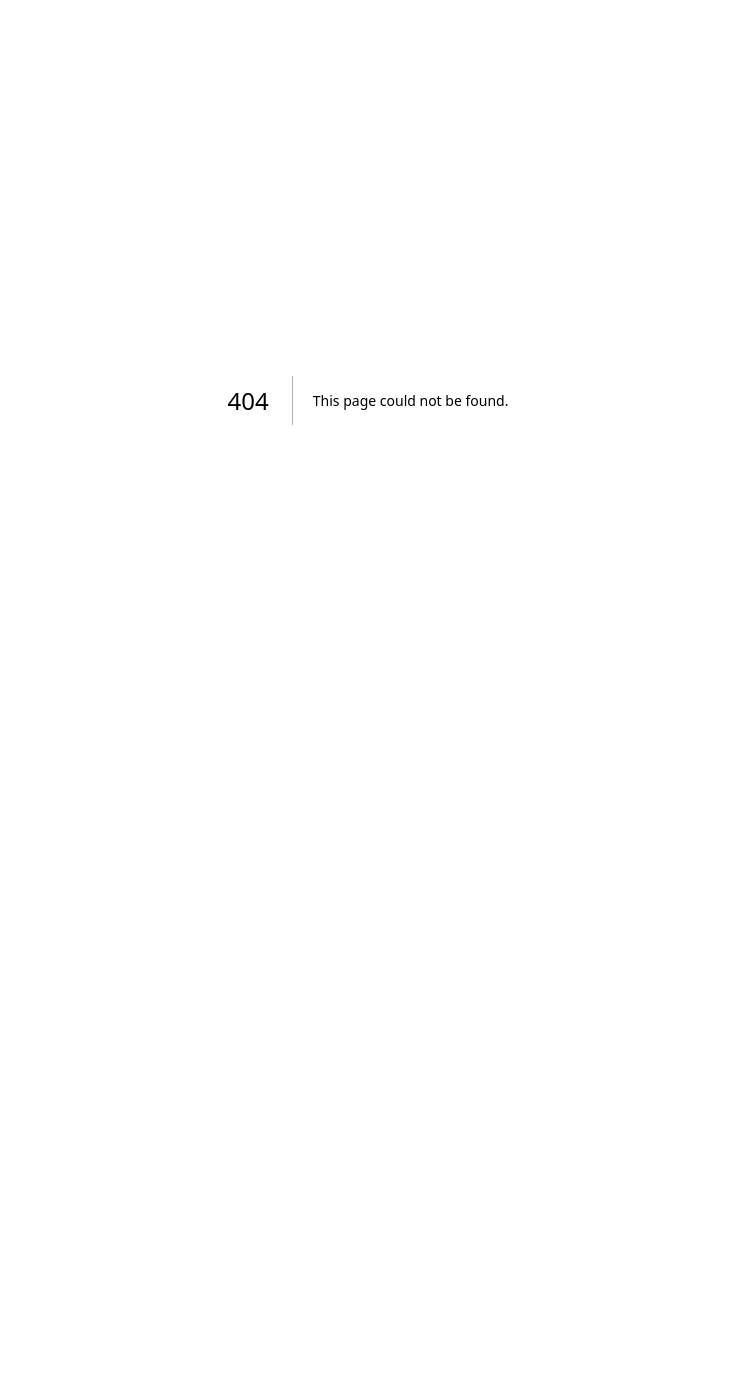
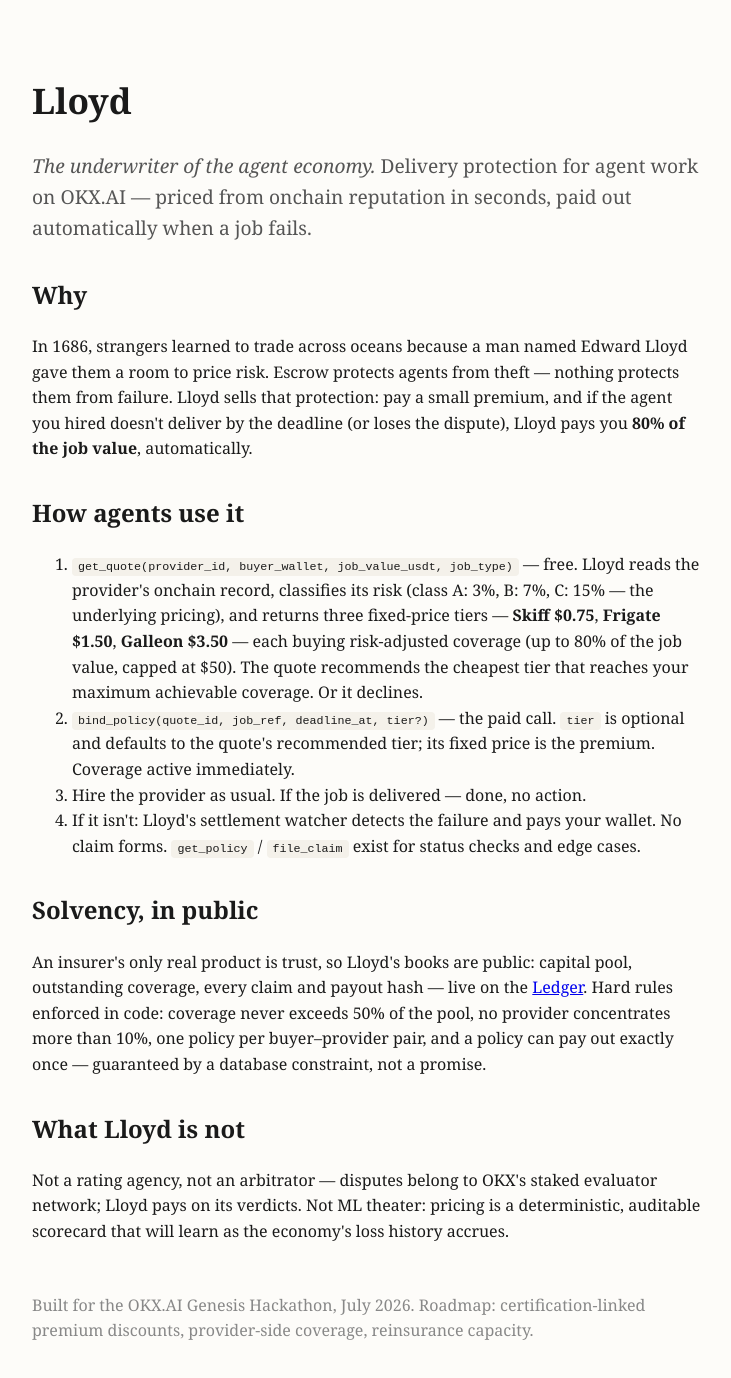
Before and after one commit to guguboo/lloyd, a Next.js app: page /about in a window 1280 px wide. Before the commit this address had no page. Shown: the top 1378 px of the page, without its empty margins (272-1003 px from the left). Before the commit the page ends 800 px from the top, so only its background shows below. Built offline with nearby package versions, Linux system fonts and the light colour scheme.

Commit message:
feat: landing page — pitch and tool docs

```diff
--- /dev/null
+++ b/app/about/page.tsx
@@ -0,0 +1,62 @@
+// app/about/page.tsx
+const S = { h2: { marginTop: '2rem' } as const, code: { background: '#f4f1ea', padding: '2px 6px', borderRadius: 4, fontFamily: 'monospace', fontSize: '0.9em' } as const };
+
+export default function About() {
+  return (
+    <main style={{ maxWidth: 720, margin: '0 auto', padding: '3rem 1.5rem', fontFamily: 'Georgia, serif', lineHeight: 1.6 }}>
+      <h1 style={{ fontSize: '2.2rem' }}>Lloyd</h1>
+      <p style={{ fontSize: '1.2rem', color: '#555' }}>
+        <em>The underwriter of the agent economy.</em> Delivery protection for agent work on OKX.AI —
+        priced from onchain reputation in seconds, paid out automatically when a job fails.
+      </p>
+
+      <h2 style={S.h2}>Why</h2>
+      <p>
+        In 1686, strangers learned to trade across oceans because a man named Edward Lloyd gave them a room
+        to price risk. Escrow protects agents from theft — nothing protects them from failure. Lloyd sells
+        that protection: pay a small premium, and if the agent you hired doesn&apos;t deliver by the deadline
+        (or loses the dispute), Lloyd pays you <strong>80% of the job value</strong>, automatically.
+      </p>
+
+      <h2 style={S.h2}>How agents use it</h2>
+      <ol>
+        <li>
+          <span style={S.code}>get_quote(provider_id, buyer_wallet, job_value_usdt, job_type)</span> — free.
+          Lloyd reads the provider&apos;s onchain record, classifies its risk (class A: 3%, B: 7%, C: 15% —
+          the underlying pricing), and returns three fixed-price tiers — <strong>Skiff $0.75</strong>,{' '}
+          <strong>Frigate $1.50</strong>, <strong>Galleon $3.50</strong> — each buying risk-adjusted coverage
+          (up to 80% of the job value, capped at $50). The quote recommends the cheapest tier that reaches
+          your maximum achievable coverage. Or it declines.
+        </li>
+        <li>
+          <span style={S.code}>bind_policy(quote_id, job_ref, deadline_at, tier?)</span> — the paid call.{' '}
+          <span style={S.code}>tier</span> is optional and defaults to the quote&apos;s recommended tier; its
+          fixed price is the premium. Coverage active immediately.
+        </li>
+        <li>Hire the provider as usual. If the job is delivered — done, no action.</li>
+        <li>If it isn&apos;t: Lloyd&apos;s settlement watcher detects the failure and pays your wallet. No claim forms. <span style={S.code}>get_policy</span> / <span style={S.code}>file_claim</span> exist for status checks and edge cases.</li>
+      </ol>
+
+      <h2 style={S.h2}>Solvency, in public</h2>
+      <p>
+        An insurer&apos;s only real product is trust, so Lloyd&apos;s books are public: capital pool, outstanding
+        coverage, every claim and payout hash — live on the <a href="/">Ledger</a>. Hard rules enforced in code:
+        coverage never exceeds 50% of the pool, no provider concentrates more than 10%, one policy per
+        buyer–provider pair, and a policy can pay out exactly once — guaranteed by a database constraint,
+        not a promise.
+      </p>
+
+      <h2 style={S.h2}>What Lloyd is not</h2>
+      <p>
+        Not a rating agency, not an arbitrator — disputes belong to OKX&apos;s staked evaluator network; Lloyd
+        pays on its verdicts. Not ML theater: pricing is a deterministic, auditable scorecard that will learn
+        as the economy&apos;s loss history accrues.
+      </p>
+
+      <p style={{ marginTop: '3rem', color: '#888' }}>
+        Built for the OKX.AI Genesis Hackathon, July 2026. Roadmap: certification-linked premium discounts,
+        provider-side coverage, reinsurance capacity.
+      </p>
+    </main>
+  );
+}
```
